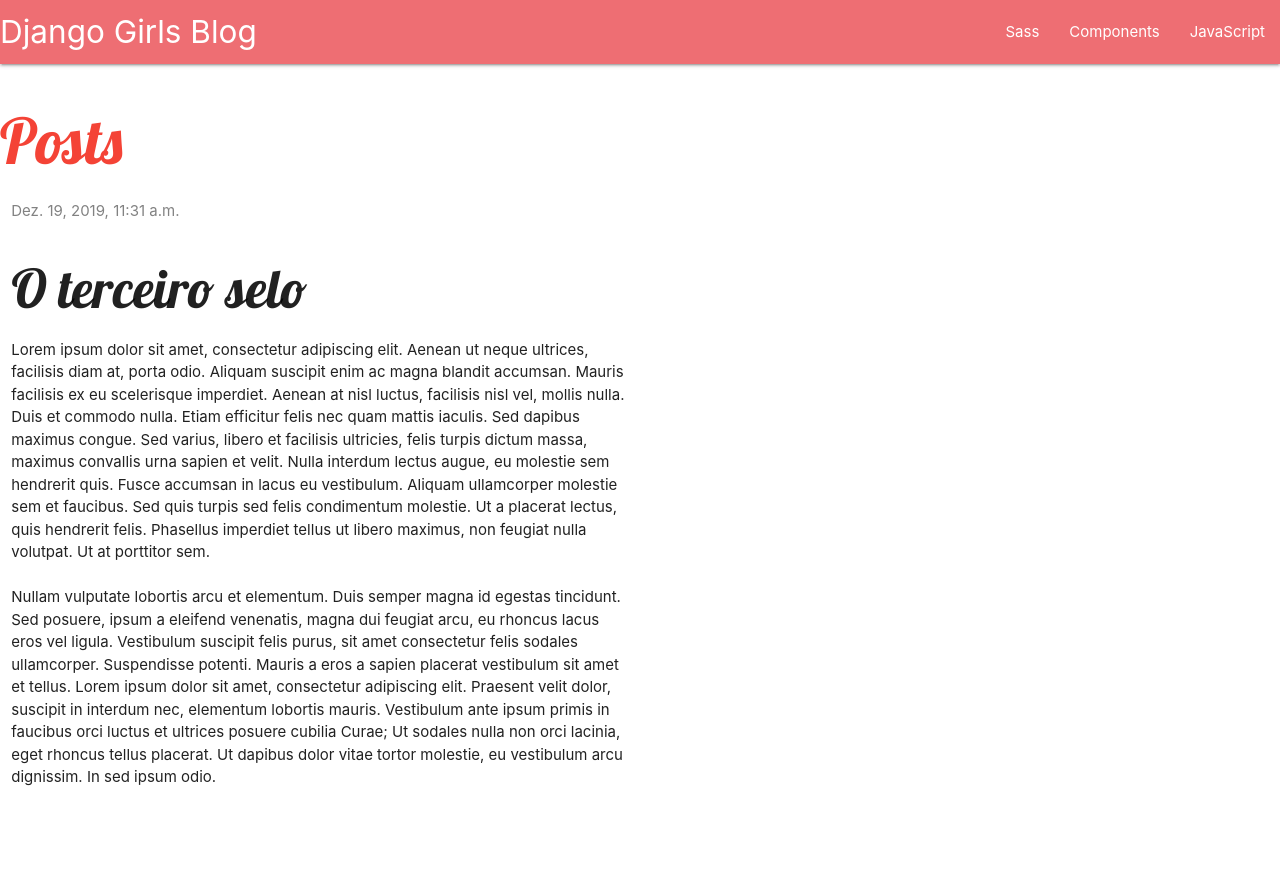
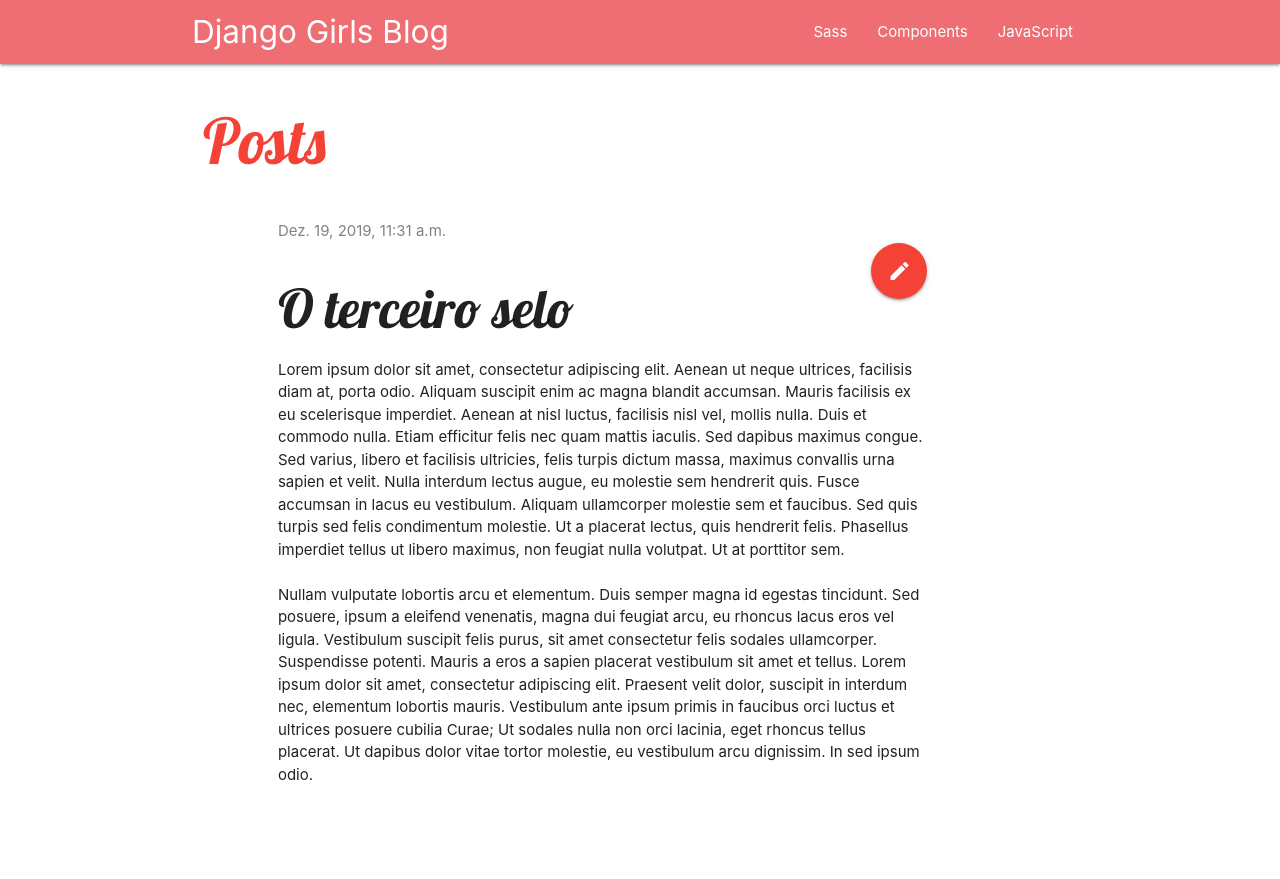
Before and after one commit to vitor115/Django_Course, a Django app: page /post/3/ in a window 1280 px wide. After the commit the page ends 780 px from the top, so only its background shows below. Run offline with Django 3.2, Linux system fonts and the light colour scheme; data comes from the database, SQL or seed files in the repository; both versions use the stored data as it was after the commit.

Commit message:
New/Edit Forms

```diff
--- a/blog/templates/blog/base.html
+++ b/blog/templates/blog/base.html
@@ -13,6 +13,8 @@
         <!-- Compiled and minified JavaScript -->
     <script src="https://cdnjs.cloudflare.com/ajax/libs/materialize/1.0.0/js/materialize.min.js"></script>
     <link href="//fonts.googleapis.com/css?family=Lobster&subset=latin,latin-ext" rel="stylesheet" type="text/css">
+    <link href="https://fonts.googleapis.com/icon?family=Material+Icons" rel="stylesheet">
+
 
     <link rel="stylesheet" href="{% static 'css/blog.css' %}">
 
@@ -21,7 +23,8 @@
 
 <nav>
     <div class="nav-wrapper">
-
+      <div class="container">
+        <a href="{% url 'post_new' %}" class="top-menu"><span class="glyphicon glyphicon-plus"></span></a>
         <a href="#" class="brand-logo">Django Girls Blog</a>
         <ul id="nav-mobile" class="right hide-on-med-and-down">
           <li><a href="sass.html">Sass</a></li>
@@ -29,17 +32,23 @@
           <li><a href="collapsible.html">JavaScript</a></li>
         </ul>
       </div>
+    </div>
 </nav>
 
-<div>
-    <h1 class=""><a href="/" class="red-text darken-1">Posts</a></h1>
+<div class="container">
+  <div class="row">
+   <div class="col s3">
+    <h1><a href="/" class="red-text darken-1">Posts</a></h1>
    </div>
-
+  </div>
+</div>
+<div class="container">
   <div class="row ">
-    <div class="col s12 m6 ">
+      <div class="col s9 offset-s1">
       {% block content %}
       {% endblock %}
       </div>
   </div>
+</div>
 </body>
 </html>
--- a/blog/templates/blog/post_detail.html
+++ b/blog/templates/blog/post_detail.html
@@ -7,6 +7,8 @@
                 {{ post.published_date }}
             </div>
         {% endif %}
+
+        <a class="btn-floating btn-large waves-effect waves-light red right" href="{% url 'post_edit' pk=post.pk %}">  <i class="large material-icons">edit</i></a>
         <h2>{{ post.title }}</h2>
         <p>{{ post.text|linebreaksbr }}</p>
     </div>
--- a/blog/urls.py
+++ b/blog/urls.py
@@ -4,4 +4,6 @@ from . import views
 urlpatterns = [
     path('', views.post_list, name='post_list'),
     path('post/<int:pk>/', views.post_detail, name='post_detail'),
+    path('post/new/', views.post_new, name='post_new'),
+    path('post/<int:pk>/edit/', views.post_edit, name='post_edit'),
 ]
--- a/blog/views.py
+++ b/blog/views.py
@@ -2,6 +2,8 @@ from django.shortcuts import render
 from django.utils import timezone
 from .models import Post
 from django.shortcuts import render, get_object_or_404
+from .forms import PostForm
+from django.shortcuts import redirect
 
 
 def post_list(request):
@@ -11,3 +13,34 @@ def post_list(request):
 def post_detail(request, pk):
     post = get_object_or_404(Post, pk=pk)
     return render(request, 'blog/post_detail.html', {'post': post})
+
+def post_new(request):
+    form = PostForm()
+    return render(request, 'blog/post_edit.html', {'form': form})
+
+def post_new(request):
+     if request.method == "POST":
+         form = PostForm(request.POST)
+         if form.is_valid():
+             post = form.save(commit=False)
+             post.author = request.user
+             post.published_date = timezone.now()
+             post.save()
+             return redirect('post_detail', pk=post.pk)
+     else:
+         form = PostForm()
+     return render(request, 'blog/post_edit.html', {'form': form})
+
+def post_edit(request, pk):
+    post = get_object_or_404(Post, pk=pk)
+    if request.method == "POST":
+        form = PostForm(request.POST, instance=post)
+        if form.is_valid():
+            post = form.save(commit=False)
+            post.author = request.user
+            post.published_date = timezone.now()
+            post.save()
+            return redirect('post_detail', pk=post.pk)
+    else:
+        form = PostForm(instance=post)
+    return render(request, 'blog/post_edit.html', {'form': form})
```
Also changed, not shown: blog/templates/blog/post_edit.html (added, +9 -0 lines), db.sqlite3. Lines whose indentation alone changed are shown as unchanged.
